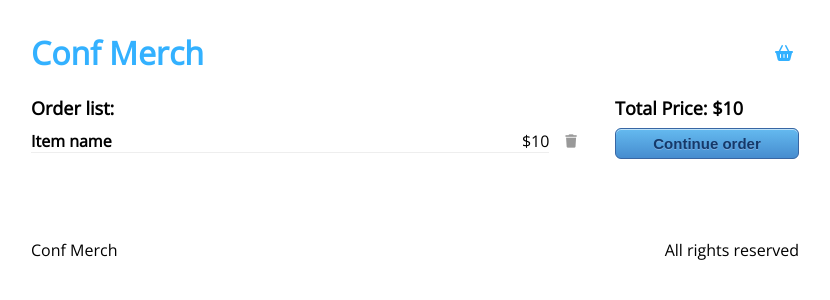
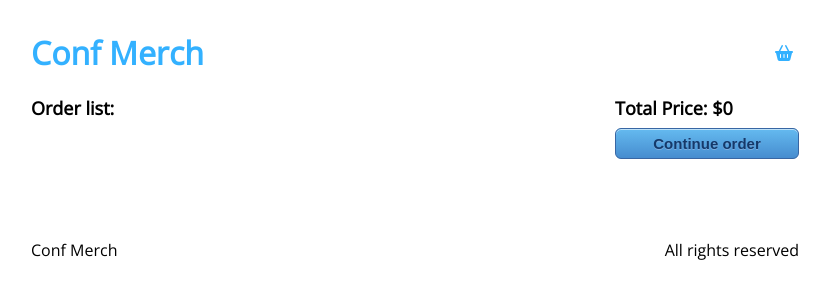
Before and after one commit to barbasmarcosi/conf-merch, a React app: page /checkout in a window 1280 px wide. Shown: the top 300 px of the page, without its empty margins (225-1055 px from the left). Built offline with nearby package versions, Linux system fonts and the light colour scheme.

Commit message:
feat(useInitialState): You can add and remove product from the cart

```diff
--- a/src/components/Header.jsx
+++ b/src/components/Header.jsx
@@ -1,18 +1,25 @@
-import React from 'react';
+import React, { useContext } from 'react';
 import { Link } from 'react-router-dom';
+import AppContext from '../context/AppContext';
 import '../styles/components/Header.css';
 
-const Header = () => (
+const Header = () => {
+  const { state } = useContext(AppContext);
+  const { cart } = state;
+
+  return (
     <div className="Header">
       <Link to="/">
         <h1 className="Header-title">Conf Merch</h1>
       </Link>
       <div className="Header-checkout">
         <Link to="/checkout">
-        <i className="fas fa-shopping-basket"></i>
+          <i className="fas fa-shopping-basket" />
         </Link>
+        {cart.length > 0 && <div className="Header-alert">{cart.length}</div>}
       </div>
     </div>
   );
+};
 
 export default Header;
--- a/src/components/Product.jsx
+++ b/src/components/Product.jsx
@@ -1,6 +1,6 @@
 import React from 'react';
 
-const Product = ({ product }) => (
+const Product = ({ product, handleAddToCart }) => (
   <div className="Products-item">
     <img src={product.image} alt={product.title} />
     <div className="Product-item-info">
@@ -10,7 +10,7 @@ const Product = ({ product }) => (
       </h2>
       <p>{product.description}</p>
     </div>
-    <button type="button">Comprar</button>
+    <button onClick={handleAddToCart(product)} type="button">Buy</button>
   </div>
 );
 
--- a/src/components/Products.jsx
+++ b/src/components/Products.jsx
@@ -1,15 +1,29 @@
-import React from 'react';
+import React, { useContext } from 'react';
 import Product from './Product';
+import AppContext from '../context/AppContext';
 import '../styles/components/Products.css';
 
-const Products = ({ products }) => (
+const Products = () => {
+  const { state, addToCart } = useContext(AppContext);
+  const { products } = state;
+
+  const handleAddToCart = product => () => {
+    addToCart(product);
+  };
+
+  return (
     <div className="Products">
       <div className="Products-items">
         {products.map((product) => (
-        <Product key={product.id} product={product} />
+          <Product
+            key={product.id}
+            product={product}
+            handleAddToCart={handleAddToCart}
+          />
         ))}
       </div>
     </div>
   );
+};
 
 export default Products;
--- a/src/containers/Checkout.jsx
+++ b/src/containers/Checkout.jsx
@@ -1,28 +1,47 @@
-import React from 'react';
+import React, { useContext } from 'react';
 import { Link } from 'react-router-dom';
+import AppContext from '../context/AppContext';
 import '../styles/components/Checkout.css';
 
-const Checkout = () => (
+const Checkout = () => {
+  const { state, removeFromCart } = useContext(AppContext);
+  const { cart } = state;
+
+  const handleRemove = (product) => () => {
+    removeFromCart(product);
+  };
+
+  const handleTotalSum = () => {
+    const reducer = (accumulator, currentValue) =>
+      accumulator + currentValue.price;
+    const sum = cart.reduce(reducer, 0);
+    return sum;
+  };
+
+  return (
     <div className="Checkout">
       <div className="Checkout-content">
         <h3>Order list:</h3>
+        {cart.map((item) => (
           <div className="Checkout-item">
             <div className="Checkout-element">
-          <h4>Item name</h4>
-          <span>$10</span>
+              <h4>{item.title}</h4>
+              <span>${item.price}</span>
             </div>
-        <button type="button">
-          <i className="fas fa-trash"></i>
+            <button type="button" onClick={handleRemove(item)}>
+              <i className="fas fa-trash" />
             </button>
           </div>
+        ))}
       </div>
       <div className="Checkout-sidebar">
-      <h3>Total Price: $10</h3>
+        <h3>Total Price: ${handleTotalSum()}</h3>
         <Link to="/checkout/information">
           <button type="button">Continue order</button>
         </Link>
       </div>
     </div>
   );
+};
 
 export default Checkout;
--- /dev/null
+++ b/src/context/AppContext.js
@@ -0,0 +1,5 @@
+import React from 'react';
+
+const AppContext = React.createContext({});
+
+export default AppContext;
--- /dev/null
+++ b/src/hooks/useInitialState.js
@@ -0,0 +1,31 @@
+import { useState } from 'react';
+import initialState from '../initialState';
+
+const useInitialState = () => {
+  const [state, setState] = useState(initialState);
+
+  const addToCart = (payload) => {
+    const newProduct = {
+      key: state.cart.length,
+      ...payload,
+    };
+    setState({
+      ...state,
+      cart: [...state.cart, newProduct],
+    });
+  };
+  const removeFromCart = (payload) => {
+    setState({
+      ...state,
+      cart: state.cart.filter((item) => item.key !== payload.key),
+    });
+  };
+
+  return {
+    addToCart,
+    removeFromCart,
+    state,
+  };
+};
+
+export default useInitialState;
--- a/src/routes/App.jsx
+++ b/src/routes/App.jsx
@@ -7,8 +7,13 @@ import Information from '../containers/Information';
 import Notfound from '../containers/NotFound';
 import Payment from '../containers/Payment';
 import Success from '../containers/Success';
+import AppContext from '../context/AppContext';
+import useInitialState from '../hooks/useInitialState';
 
-const App = () => (
+const App = () => {
+  const initialState = useInitialState();
+  return (
+    <AppContext.Provider value={initialState}>
       <BrowserRouter>
         <Layout>
           <Routes>
@@ -21,5 +26,7 @@ const App = () => (
           </Routes>
         </Layout>
       </BrowserRouter>
+    </AppContext.Provider>
   );
+};
 export default App;
```
Lines whose indentation alone changed are shown as unchanged.
